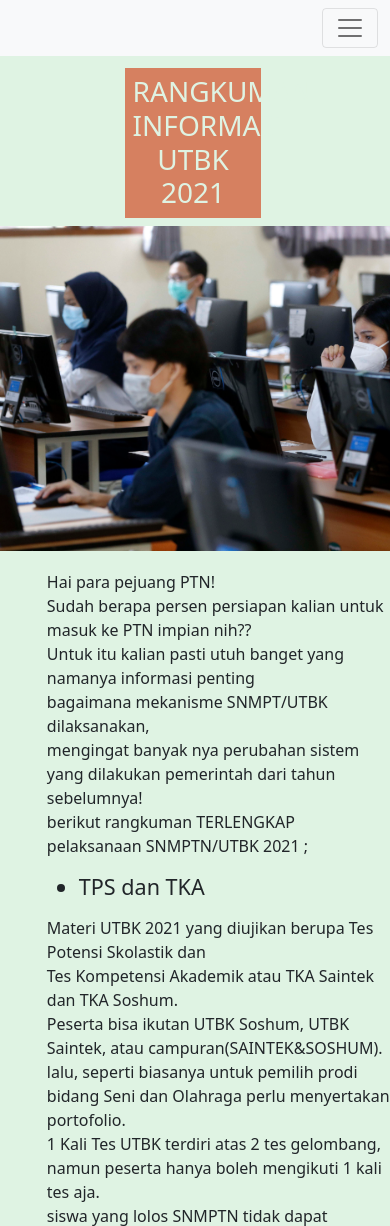
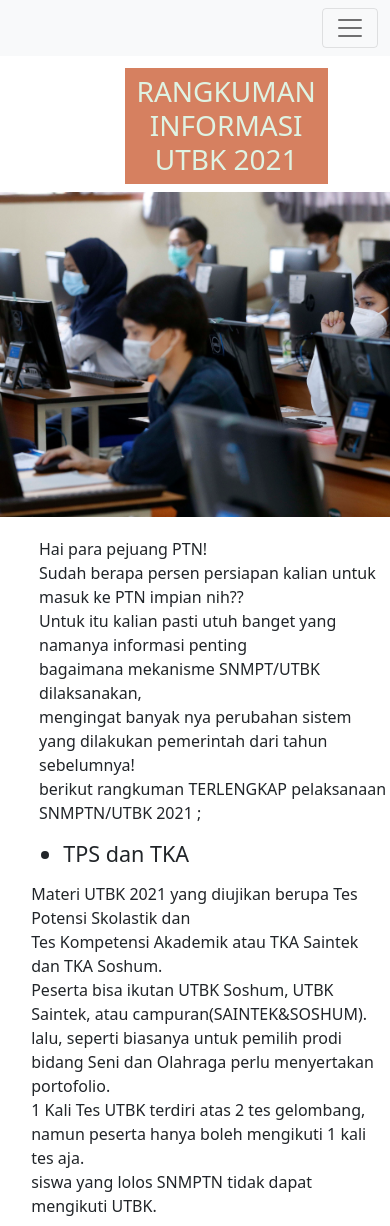
Before and after one commit to fadiyahtys/fadiyahtys.github.io, a plain HTML site: page index.html in a window 390 px wide. Shown: the top 1226 px of the page. Drawn offline with nearby package versions, Linux system fonts and the light colour scheme.

Commit message:
responsive nya bisa

```diff
--- a/index.html
+++ b/index.html
@@ -2,17 +2,15 @@
 <html>
 
 <head>
+    <link rel="stylesheet" type="text/css" href="style.css">
+  <!-- Required meta tags -->
+  <meta charset="utf-8">
+  <meta name="viewport" content="width=device-width, initial-scale=1">
 
- <!-- Required meta tags -->
- <meta charset="utf-8">
- <meta name="viewport" content="width=device-width, initial-scale=1">
+  <!-- Bootstrap CSS -->
+  <link href="https://cdn.jsdelivr.net/npm/bootstrap@5.0.0-beta1/dist/css/bootstrap.min.css" rel="stylesheet" integrity="sha384-giJF6kkoqNQ00vy+HMDP7azOuL0xtbfIcaT9wjKHr8RbDVddVHyTfAAsrekwKmP1" crossorigin="anonymous">
 
- <!-- Bootstrap CSS -->
- <link href="https://cdn.jsdelivr.net/npm/bootstrap@5.0.0-beta1/dist/css/bootstrap.min.css" rel="stylesheet" integrity="sha384-giJF6kkoqNQ00vy+HMDP7azOuL0xtbfIcaT9wjKHr8RbDVddVHyTfAAsrekwKmP1" crossorigin="anonymous">
-    <script src="https://stackpath.bootstrapcdn.com/bootstrap/4.4.1/js/bootstrap.min.js" integrity="sha384-wfSDF2E50Y2D1uUdj0O3uMBJnjuUD4Ih7YwaYd1iqfktj0Uod8GCExl3Og8ifwB6" crossorigin="anonymous"></script>
-    <link rel="stylesheet" type="text/css" href="style.css">
-    <link rel="stylesheet" href="https://cdnjs.cloudflare.com/ajax/libs/font-awesome/4.7.0/css/font-awesome.min.css">
-    <meta name="viewport" content="width=device-width, initial-scale=1.0">
+
 
         <title>RANGKUMAN MASUK PTN 2021</title>
 </head>
@@ -38,8 +36,7 @@
         <a class="nav-link" href="TIPS.html">TIPS BELAJAR UTBK</a> </li></div></nav>
 
 <div id="UTBK">
-<h2 class="about">RANGKUMAN INFORMASI UTBK 2021 <meta name="viewport" content="width=device-width, initial-scale=1.0">
-</h2>
+<h2 class="about">RANGKUMAN INFORMASI UTBK 2021</h2>
     <img src="utbk.jpg" height="325px">
     <p class="pembuka"> Hai para pejuang PTN!
     <br>Sudah berapa persen persiapan kalian untuk masuk ke PTN impian nih??
--- a/style.css
+++ b/style.css
@@ -7,12 +7,12 @@
  body
  {background-color: #dff3e3;
  text-align: left;}
-h2
+.about
  {
      color: #dff3e3;
  margin-top: 20%;
  font-size: 175%;
- width: 35%;
+ width: 52%;
  height: 10%;
  padding-left: 2%;
  padding-right: 2%;
@@ -24,11 +24,11 @@ h2
  text-align: center;}
 
  .teks
- {margin-left: 12% ;}
+ {margin-left: 8% ;}
 
  h4
- {margin-left: 12%;}
+ {margin-left: 8%;}
 
  .pembuka
  {margin-top: 5%;
-     margin-left: 12%;}
+     margin-left: 10%;}
```
Also changed, not shown: JADWAL.html (+11 -5 lines), snmptn.jpeg (added), utbk 2.jpeg (added), utbk.jpeg (added), utbk0.jpeg (added), utbk3.jpeg (added).
